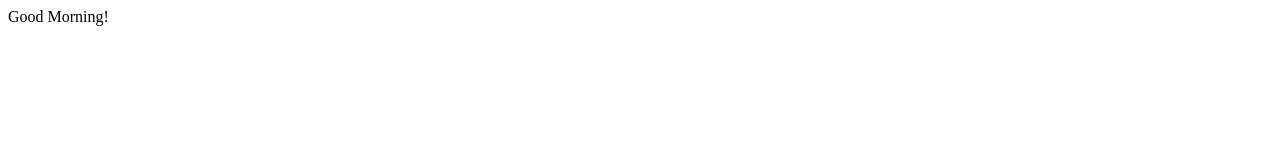
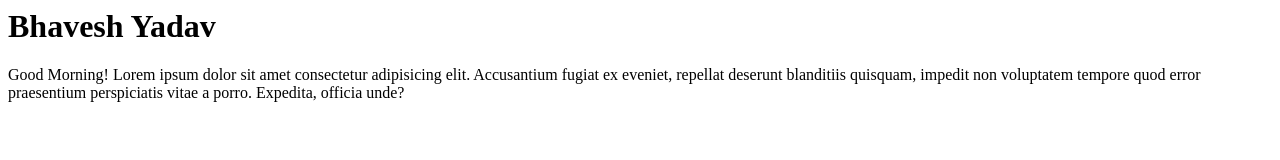
Before and after one commit to SFDeveloper-Bhavesh/LocalRepo, a plain HTML site: page Index.html in a window 1280 px wide. Drawn offline with Linux system fonts and the light colour scheme.

Commit message:
Added Author Name

```diff
--- a/Index.html
+++ b/Index.html
@@ -1 +1,4 @@
-<p>Good Morning!</p>
+<h1>Bhavesh Yadav</h1>
+<p>Good Morning!
+    Lorem ipsum dolor sit amet consectetur adipisicing elit. Accusantium fugiat ex eveniet, repellat deserunt blanditiis quisquam, impedit non voluptatem tempore quod error praesentium perspiciatis vitae a porro. Expedita, officia unde?
+</p>
```
